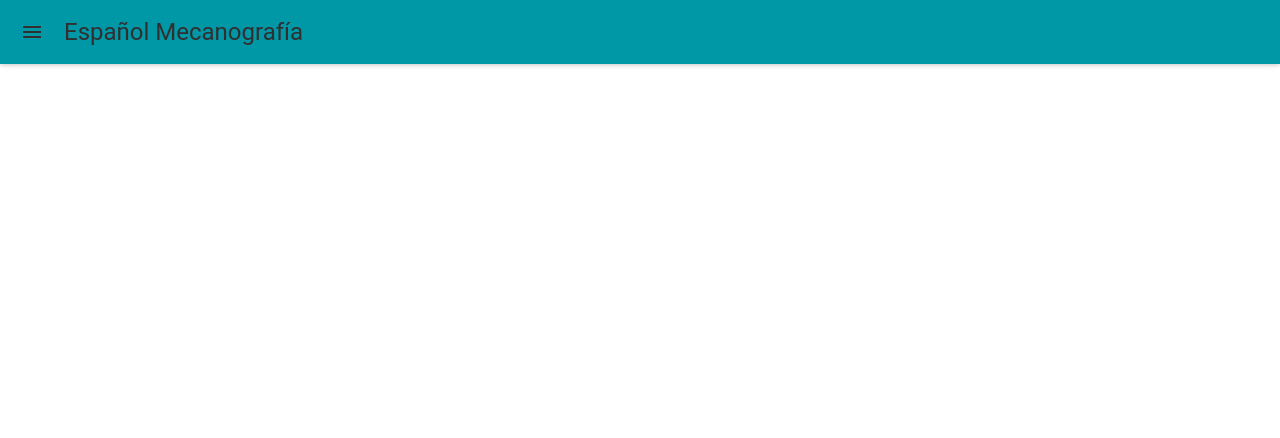
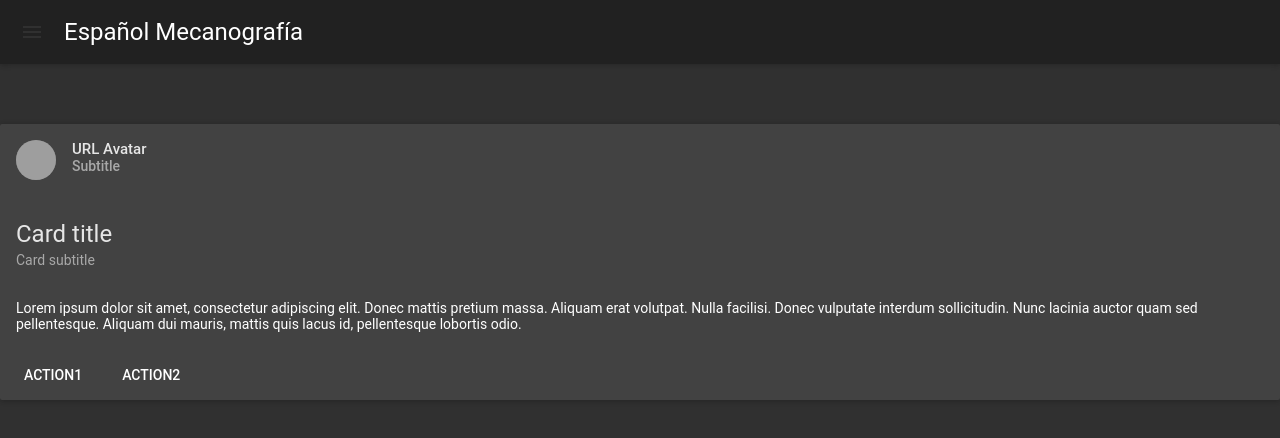
Before and after one commit to TaikiFnit/Espanol-Mecanografia, a React (Create React App) app in the folder espanol-mecanografia/: page / in a window 1280 px wide. Shown: the top 438 px of the page. Built offline with nearby package versions, Linux system fonts and the light colour scheme; no server answers; grey boxes are pictures that could not be loaded.

Commit message:
apply material ui v0.x

```diff
--- a/espanol-mecanografia/package.json
+++ b/espanol-mecanografia/package.json
@@ -3,6 +3,7 @@
   "version": "0.1.0",
   "private": true,
   "dependencies": {
+    "lodash": "^4.17.4",
     "material-ui": "^0.20.0",
     "react": "^16.2.0",
     "react-dom": "^16.2.0",
--- a/espanol-mecanografia/src/App.js
+++ b/espanol-mecanografia/src/App.js
@@ -4,10 +4,19 @@ import './App.css';
 import request from 'superagent';
 import { link, lstat } from 'fs';
 
-import darkBaseTheme from 'material-ui/styles/baseThemes/darkBaseTheme';
+import {pinkA200, white, darkBlack, cyan500,  fullBlack, fullWhite, grey100, grey500, grey300, grey900, grey800, grey700} from 'material-ui/styles/colors';
+import {fade} from 'material-ui/utils/colorManipulator';
 import MuiThemeProvider from 'material-ui/styles/MuiThemeProvider';
 import getMuiTheme from 'material-ui/styles/getMuiTheme';
-import AppBar from 'material-ui/AppBar';
+import darkBaseTheme from 'material-ui/styles/baseThemes/darkBaseTheme';
+import {AppBar, IconButton, IconMenu, MenuItem} from 'material-ui';
+import {Card, CardActions, CardHeader, CardMedia, CardTitle, CardText} from 'material-ui/Card';
+import FlatButton from 'material-ui/FlatButton';
+import MoreVertIcon from 'material-ui/svg-icons/navigation/more-vert';
+
+import merge from 'lodash.merge';
+
+const muiTheme = {palette: {primary1Color: grey900, primary2Color: grey900, primary3Color: 800}}
 
 class App extends Component {
 
@@ -42,8 +51,29 @@ class App extends Component {
     })
 
     return (
-      <MuiThemeProvider muiTheme={getMuiTheme(darkBaseTheme)}>
-        <AppBar title="Español Mecanografía" />
+      <MuiThemeProvider muiTheme={getMuiTheme(merge(darkBaseTheme, muiTheme))}>
+        <AppBar title="Español Mecanografía" style={{marginBottom: 60, color: fullWhite}} titleStyle={{color: fullWhite}}/>
+
+        <Card style={{background: grey800}} >
+          <CardHeader
+            title="URL Avatar"
+            subtitle="Subtitle"
+            avatar="images/jsa-128.jpg"
+          />
+
+          <CardTitle title="Card title" subtitle="Card subtitle" />
+          <CardText>
+            Lorem ipsum dolor sit amet, consectetur adipiscing elit.
+            Donec mattis pretium massa. Aliquam erat volutpat. Nulla facilisi.
+            Donec vulputate interdum sollicitudin. Nunc lacinia auctor quam sed pellentesque.
+            Aliquam dui mauris, mattis quis lacus id, pellentesque lobortis odio.
+          </CardText>
+          <CardActions>
+            <FlatButton label="Action1" />
+            <FlatButton label="Action2" />
+          </CardActions>
+        </Card>
+
       </MuiThemeProvider>
     );
   }
--- a/espanol-mecanografia/src/index.css
+++ b/espanol-mecanografia/src/index.css
@@ -2,3 +2,7 @@
   margin: 0;
   padding: 0;
 }
+
+html {
+  background: #303030;
+}
```
